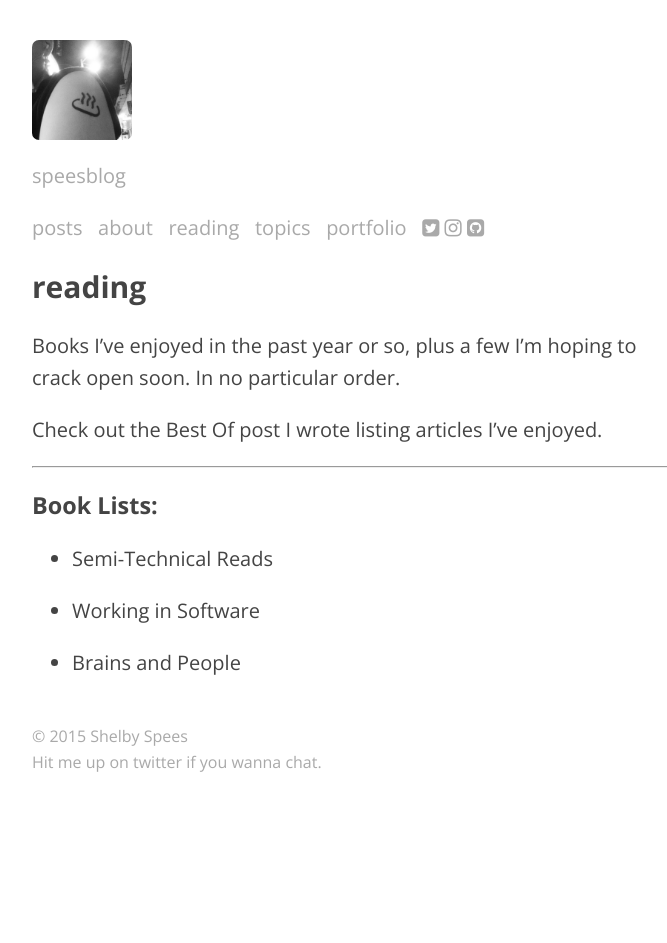
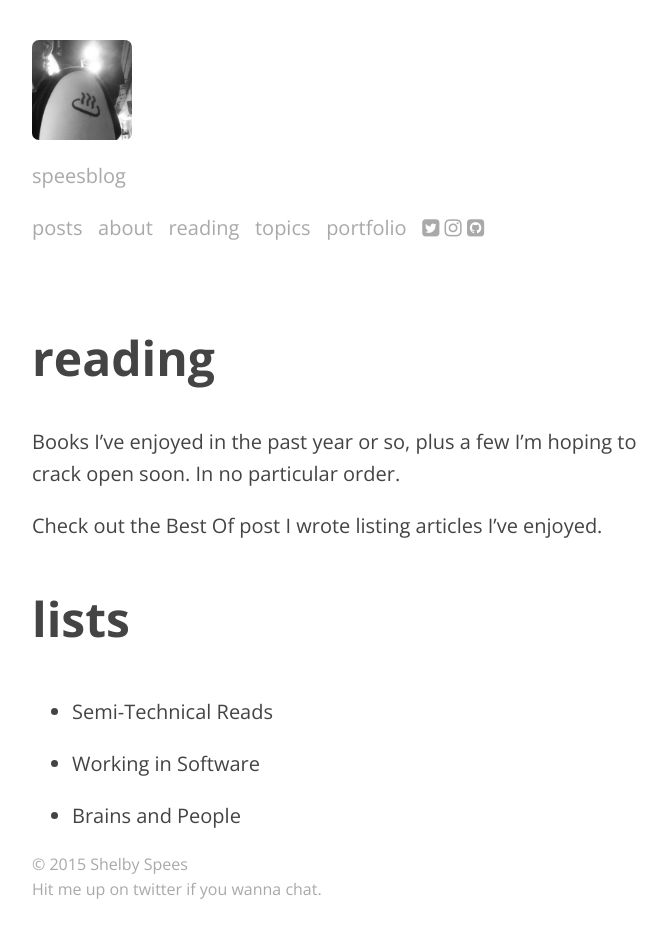
Before and after one commit to shelbyspees/speesblog, a Jekyll site: the page built from reading.md, in a window 1280 px wide. Shown: the whole page, without its empty margins (283-950 px from the left). Built offline with Jekyll 4.4.1, drawn with Linux system fonts in a browser that asks for light colours; nearby versions of some CDN libraries; comment, search, counter and statistics services are not loaded; before the commit the page ends 900 px from its top, so only the background shows below that.

Commit message:
Swtich to -webkit-xxx-large font size for article titles. Fix spacing on footer

```diff
--- a/_includes/footer.html
+++ b/_includes/footer.html
@@ -1,3 +1,3 @@
 <footer>
-<br>© 2015 Shelby Spees<br>Hit me up on <a href="https://twitter.com/speesbag/">twitter</a> if you wanna chat.
+© 2015 Shelby Spees<br>Hit me up on <a href="https://twitter.com/speesbag/">twitter</a> if you wanna chat.
 </footer>
--- a/_layouts/post.html
+++ b/_layouts/post.html
@@ -18,7 +18,7 @@
 
 
         </article>
-      {% include links.html %}
+      <p>{% include links.html %}</p>
     </div>
     {% include footer.html %}
   </body>
--- a/css/style.css
+++ b/css/style.css
@@ -8,11 +8,8 @@ body {
 	font-family: 'Open Sans', sans-serif;;
 }
 
-h1, h2, h3 {
-	line-height: 1.2em;
-}
-
-h2 { font-size: 1.3em;}
+h1, h2, h3 { line-height: 1.2em; font-size: -webkit-xxx-large; }
+h1 { padding-top: 45px; }
 
 strong {
     font-weight: 700;
--- a/reading.md
+++ b/reading.md
@@ -8,9 +8,7 @@ Books I've enjoyed in the past year or so, plus a few I'm hoping to crack open s
 
 Check out the <a href="{{ site.url }}best_practices/2015/04/10/best-of/">Best Of</a> post I wrote listing articles I've enjoyed.
 
----
-
-###Book Lists:
+###lists
 
 - <a href="{{ site.baseurl }}/reading/tech">Semi-Technical Reads</a>
 
```
